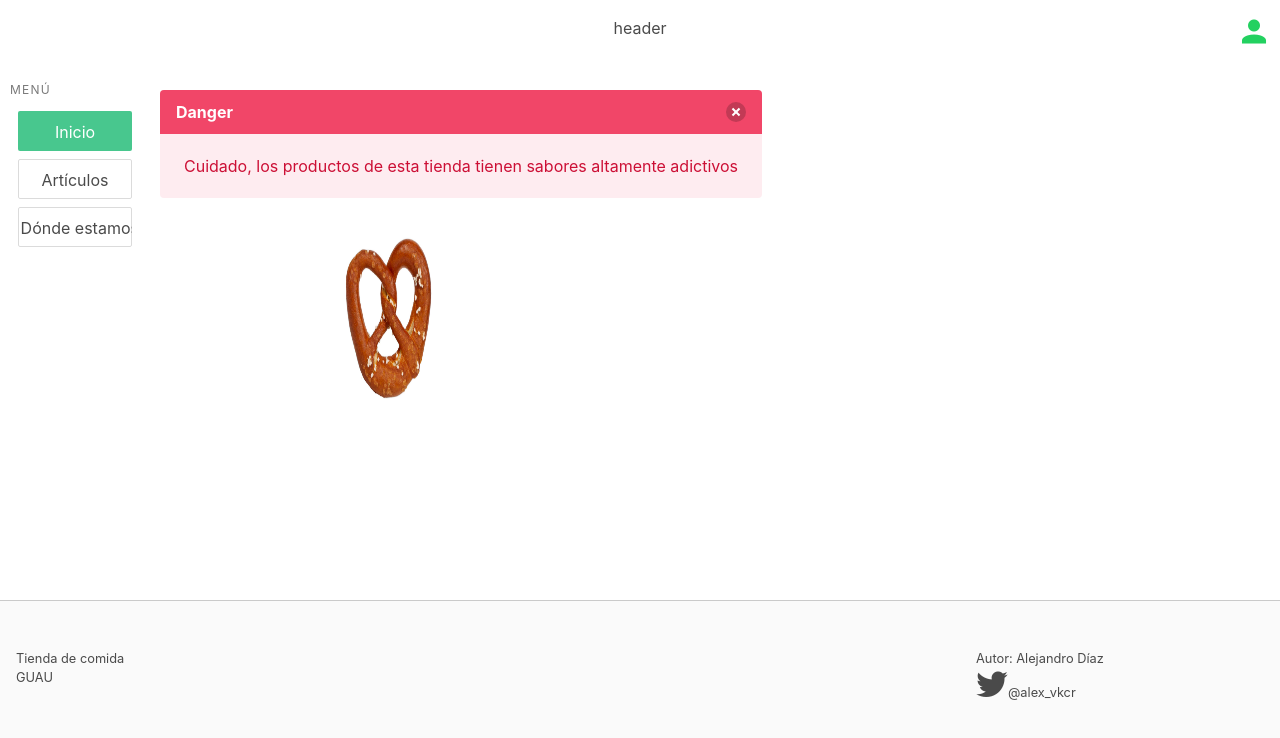
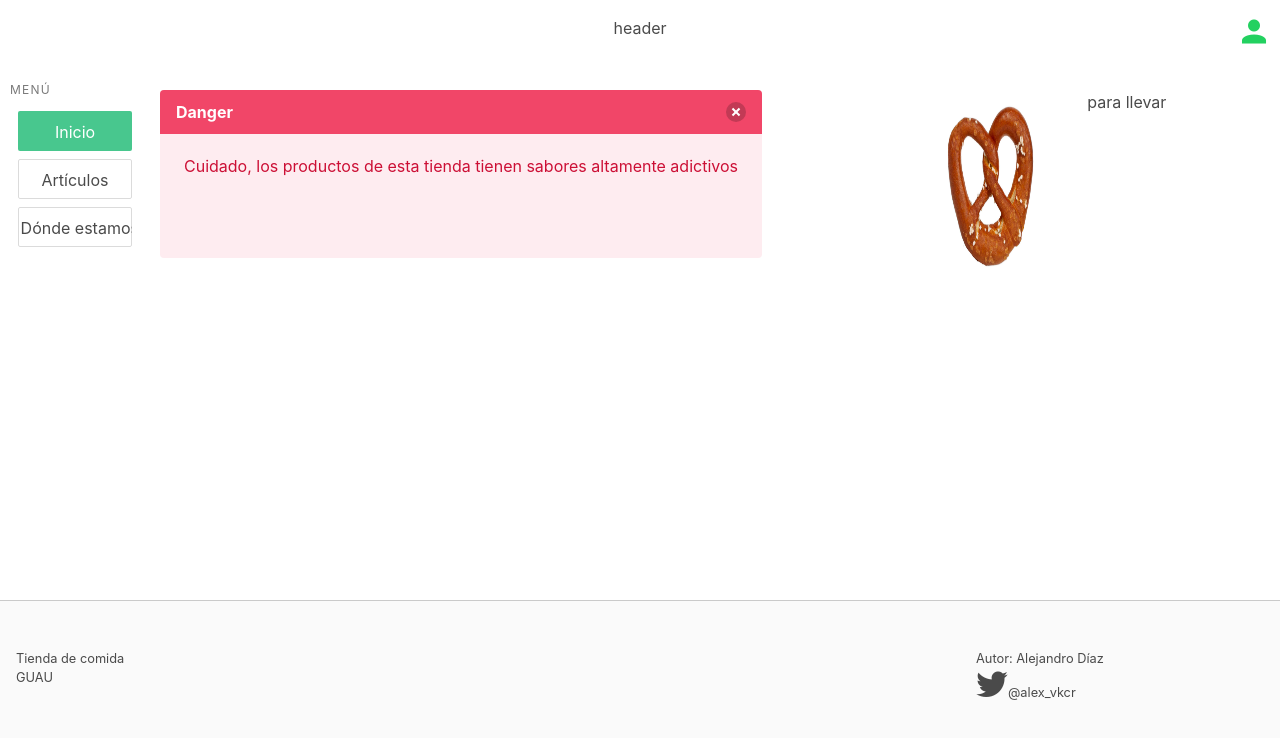
Before and after one commit to alexvkcr/shop, a Vue app in the folder shop/: page / in a window 1280 px wide. Shown: the top 738 px of the page. Built offline with nearby package versions, Linux system fonts and the light colour scheme; what v-img would draw is missing.

Commit message:
fix/correct display of elements

```diff
--- a/shop/src/components/Index.vue
+++ b/shop/src/components/Index.vue
@@ -4,6 +4,7 @@
             Cuidado, los productos de esta tienda tienen sabores altamente adictivos
     </b-message>
     <img class="indexImg img1" :src="require(`@/assets/img/pretzel.jpg`)" alt="Imagen de Pretzel" >
+    <span>para llevar</span>
   </div>
 </template>
 
@@ -16,6 +17,7 @@ export default {
 
 <style>
 #Index {
+  display: flex;
   overflow-x: hidden;
 }
 .indexImg{
@@ -29,7 +31,7 @@ export default {
   animation-name: slidein;
 }
 article.message{
-  display: inline-block;
+  display: block;
 }
 
 @keyframes slidein {
```
